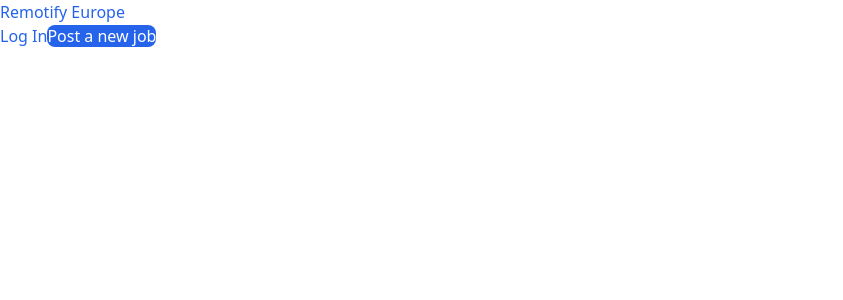
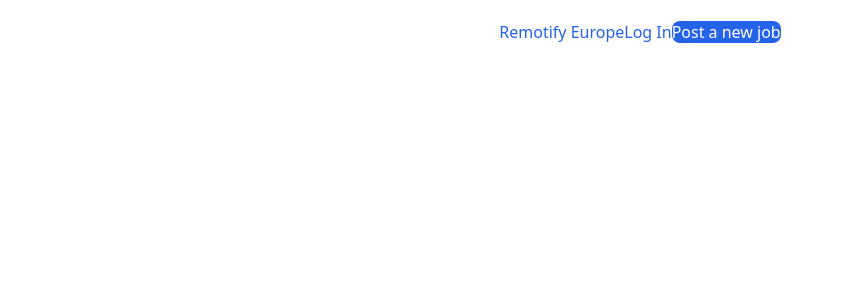
Before and after one commit to bushidavid/jobBoard, a React (Create React App) app: page / in a window 1280 px wide. Shown: the top 300 px of the page, without its empty margins (0-843 px from the left). Built offline with nearby package versions, Linux system fonts and the light colour scheme.

Commit message:
made changes to improve Navbar

```diff
--- a/src/Navbar.js
+++ b/src/Navbar.js
@@ -3,9 +3,11 @@ import React from "react";
 
 const Navbar = () => {
     return (
-        <nav className="navbar">
-            <h1><a href="/home">Remotify Europe</a></h1>
-            <div className="links">
+        <nav className="navbar flex p-5 justify-between max-w-4xl place-self-center">
+            <div className="">
+                <h1><a href="/home">Remotify Europe</a></h1>
+            </div>
+            <div>
                 <a href="/login">Log In</a>
                 <a href="/create-job" style={{
                     color: "white",
```
